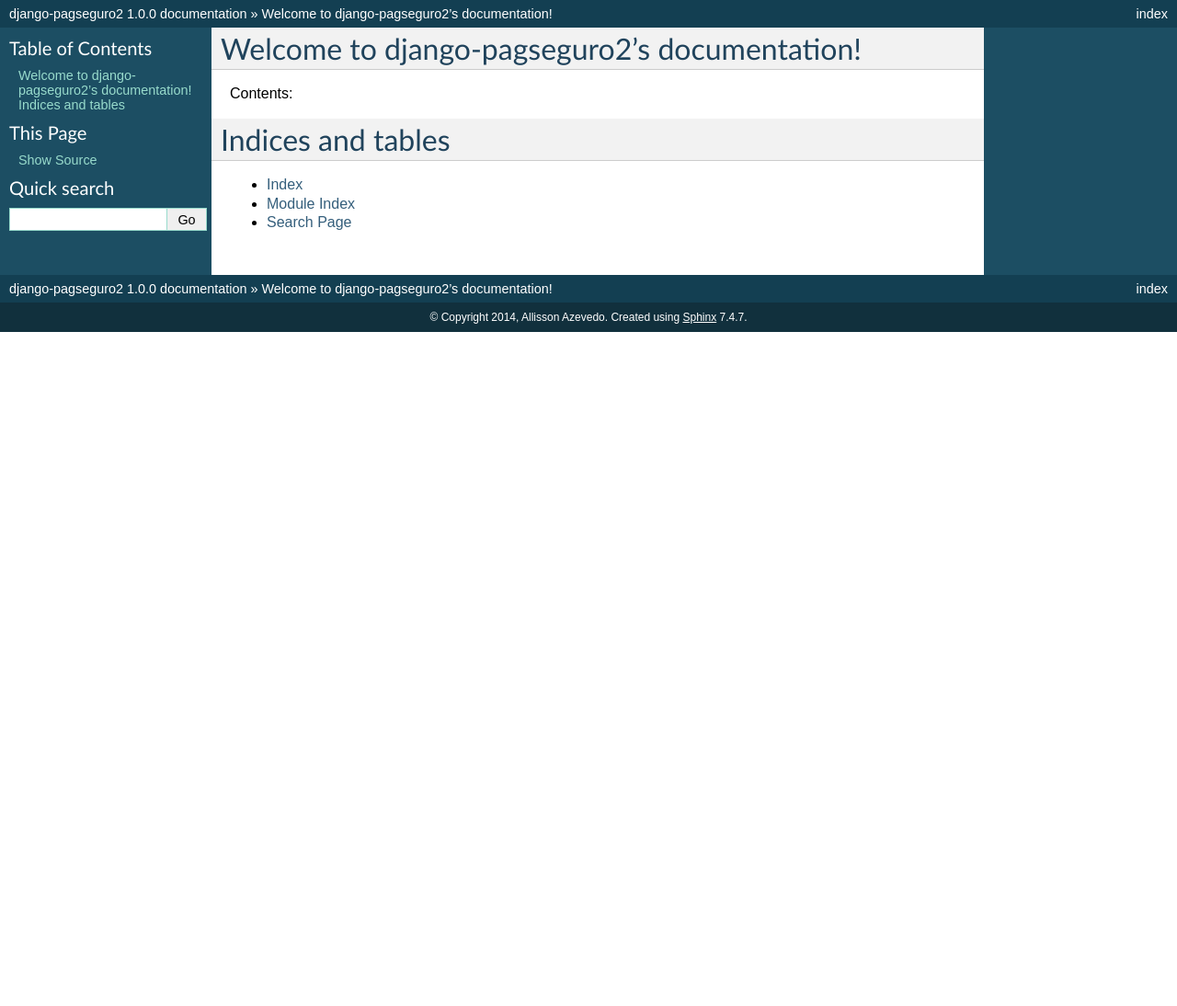
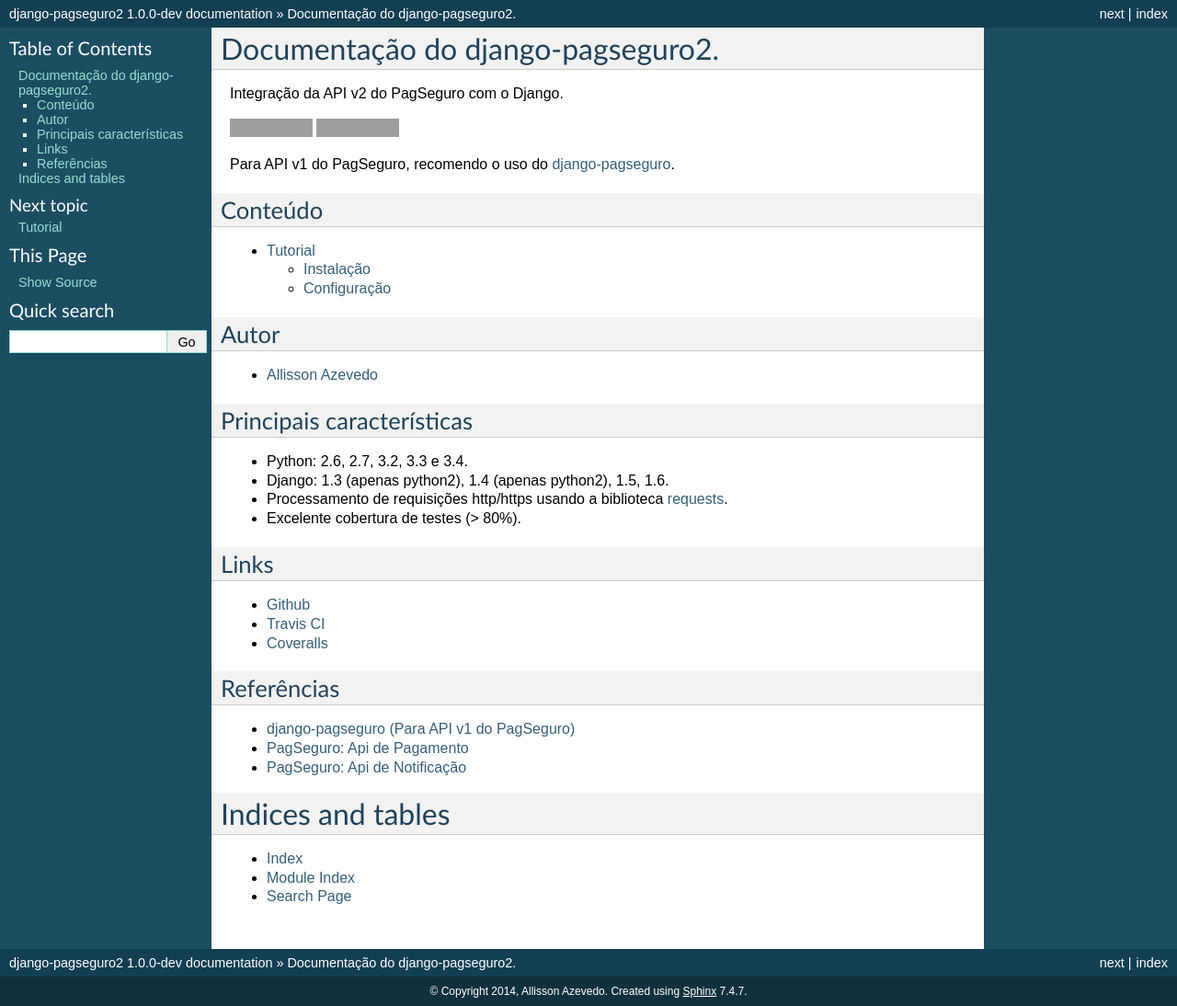
Before and after one commit to allisson/django-pagseguro2, a Sphinx documentation site: the page built from docs/index.rst, in a window 1280 px wide. Shown: the whole page at 92% size. Built offline with Sphinx 7.4.7, drawn with Linux system fonts in a browser that asks for light colours; before the commit the page ends 900 px from its top, so only the background shows below that; grey boxes are pictures that could not be loaded.

```diff
--- a/docs/conf.py
+++ b/docs/conf.py
@@ -12,8 +12,7 @@
 # All configuration values have a default; values that are commented out
 # serve to show the default.
 
-import sys
-import os
+import pagseguro
 
 # If extensions (or modules to document with autodoc) are in another directory,
 # add these directories to sys.path here. If the directory is relative to the
@@ -53,9 +52,9 @@
 # built documents.
 #
 # The short X.Y version.
-version = '1.0'
+version = pagseguro.__version__.rsplit('.', 1)[0]
 # The full version, including alpha/beta/rc tags.
-release = '1.0.0'
+release = pagseguro.__version__
 
 # The language for content autogenerated by Sphinx. Refer to documentation
 # for a list of supported languages.
--- a/docs/index.rst
+++ b/docs/index.rst
@@ -3,15 +3,56 @@
    You can adapt this file completely to your liking, but it should at least
    contain the root `toctree` directive.
 
-Welcome to django-pagseguro2's documentation!
+Documentação do django-pagseguro2.
 =============================================
+Integração da API v2 do PagSeguro com o Django.
 
-Contents:
+.. image:: https://travis-ci.org/allisson/django-pagseguro2.svg?branch=master
+    :target: https://travis-ci.org/allisson/django-pagseguro2
+
+.. image:: https://coveralls.io/repos/allisson/django-pagseguro2/badge.png?branch=master
+    :target: https://coveralls.io/r/allisson/django-pagseguro2?branch=master
+
+Para API v1 do PagSeguro, recomendo o uso do `django-pagseguro <http://github.com/fabiocerqueira/django-pagseguro>`_.
+
+=================
+Conteúdo
+=================
 
 .. toctree::
    :maxdepth: 2
 
+   tutorial
 
+=================
+Autor
+=================
+
+- `Allisson Azevedo <https://github.com/allisson>`_
+
+==========================
+Principais características
+==========================
+- Python: 2.6, 2.7, 3.2, 3.3 e 3.4.
+- Django: 1.3 (apenas python2), 1.4 (apenas python2), 1.5, 1.6.
+- Processamento de requisições http/https usando a biblioteca `requests <http://github.com/kennethreitz/requests/>`_.
+- Excelente cobertura de testes (> 80%).
+
+=================
+Links
+=================
+
+- `Github <http://github.com/allisson/django-pagseguro2/>`_
+- `Travis CI <http://travis-ci.org/allisson/django-pagseguro2/>`_
+- `Coveralls <http://coveralls.io/r/allisson/django-pagseguro2/>`_
+
+=================
+Referências
+=================
+
+- `django-pagseguro (Para API v1 do PagSeguro) <http://github.com/fabiocerqueira/django-pagseguro>`_
+- `PagSeguro: Api de Pagamento <http://pagseguro.uol.com.br/v2/guia-de-integracao/api-de-pagamentos.html>`_
+- `PagSeguro: Api de Notificação <http://pagseguro.uol.com.br/v2/guia-de-integracao/api-de-notificacoes.html>`_
 
 Indices and tables
 ==================
--- a/pagseguro/__init__.py
+++ b/pagseguro/__init__.py
@@ -1,2 +1,2 @@
 # -*- coding: utf-8 -*-
-__version__ = '1.0.0'
+__version__ = '1.0.0-dev'
```
Also changed, not shown: docs/tutorial.rst (added, +17 -0 lines), setup.py (+4 -3 lines), .travis.yml, 1 other file.
